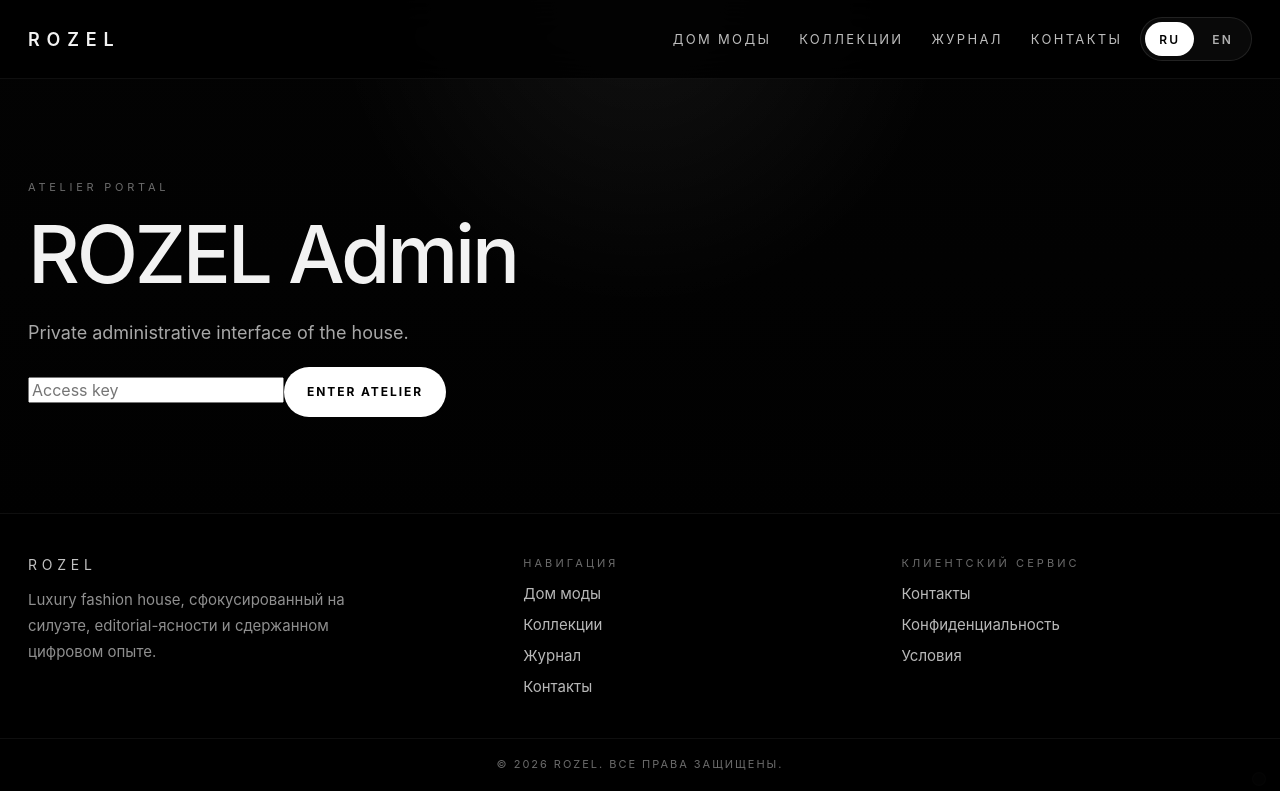
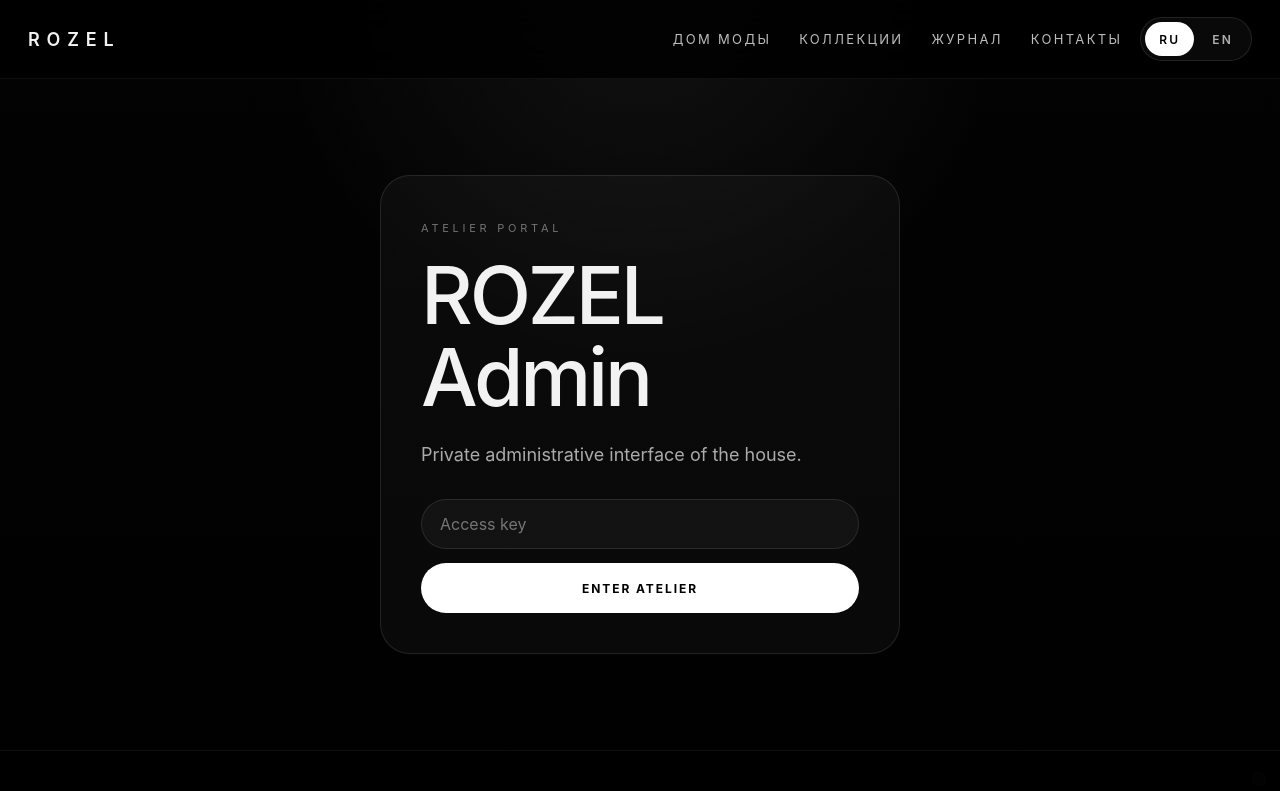
Before and after one commit to mtronda21vekby-stack/rozelshop.com, a Next.js app in the folder apps/web/: page /atelier-portal in a window 1280 px wide. Shown: the top 791 px of the page. Built offline with nearby package versions, Linux system fonts and the light colour scheme.

Commit message:
Update globals.css

```diff
--- a/apps/web/src/app/globals.css
+++ b/apps/web/src/app/globals.css
@@ -939,3 +939,41 @@ img {
     padding-bottom: 82px;
   }
 }
+.admin-login {
+  max-width: 520px;
+  margin: 0 auto;
+  padding: 40px;
+  border-radius: 30px;
+  border: 1px solid var(--line);
+  background: var(--panel);
+}
+
+.admin-login__form {
+  margin-top: 28px;
+  display: flex;
+  flex-direction: column;
+  gap: 14px;
+}
+
+.admin-input {
+  height: 50px;
+  padding: 0 18px;
+  border-radius: 999px;
+  border: 1px solid var(--line);
+  background: rgba(255,255,255,0.04);
+  color: white;
+}
+
+.admin-dashboard {
+  margin-top: 40px;
+  display: grid;
+  gap: 20px;
+  grid-template-columns: repeat(auto-fit,minmax(220px,1fr));
+}
+
+.admin-card {
+  padding: 24px;
+  border-radius: 22px;
+  border: 1px solid var(--line);
+  background: var(--panel);
+}
```
